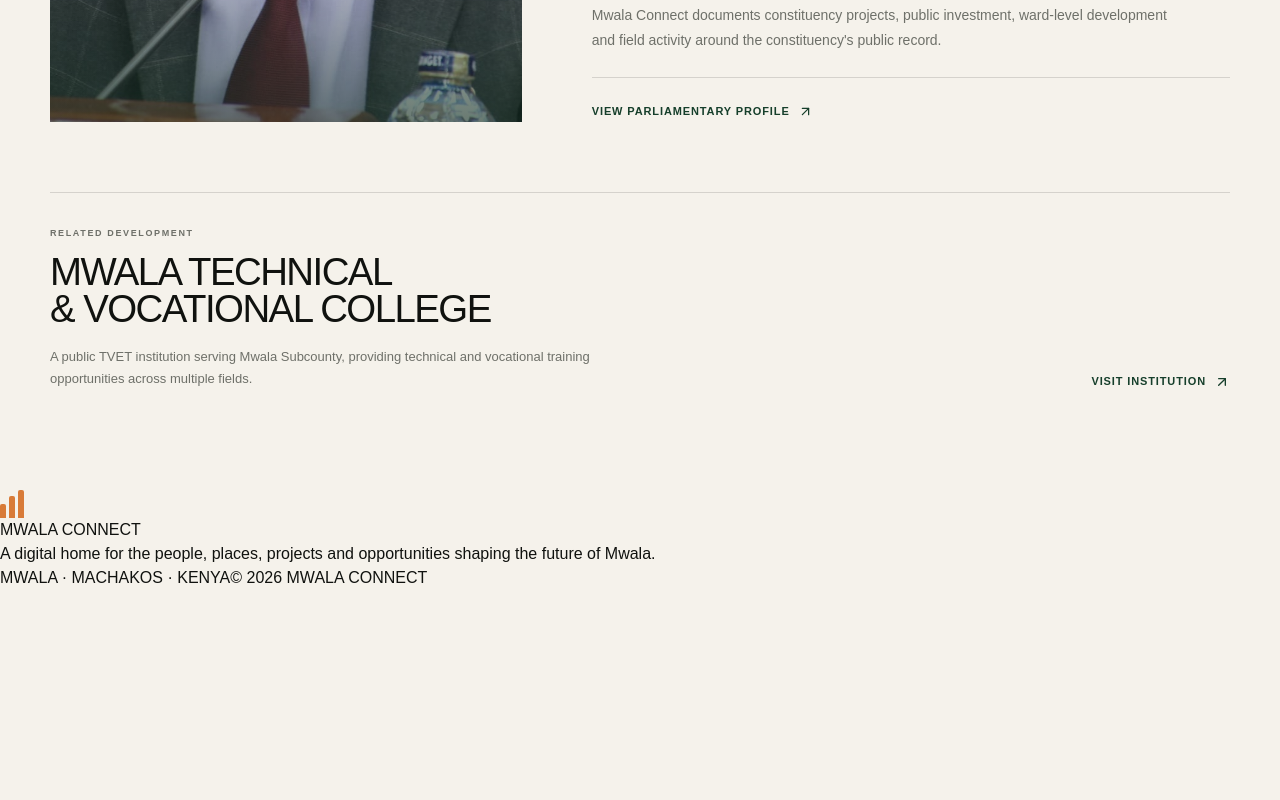
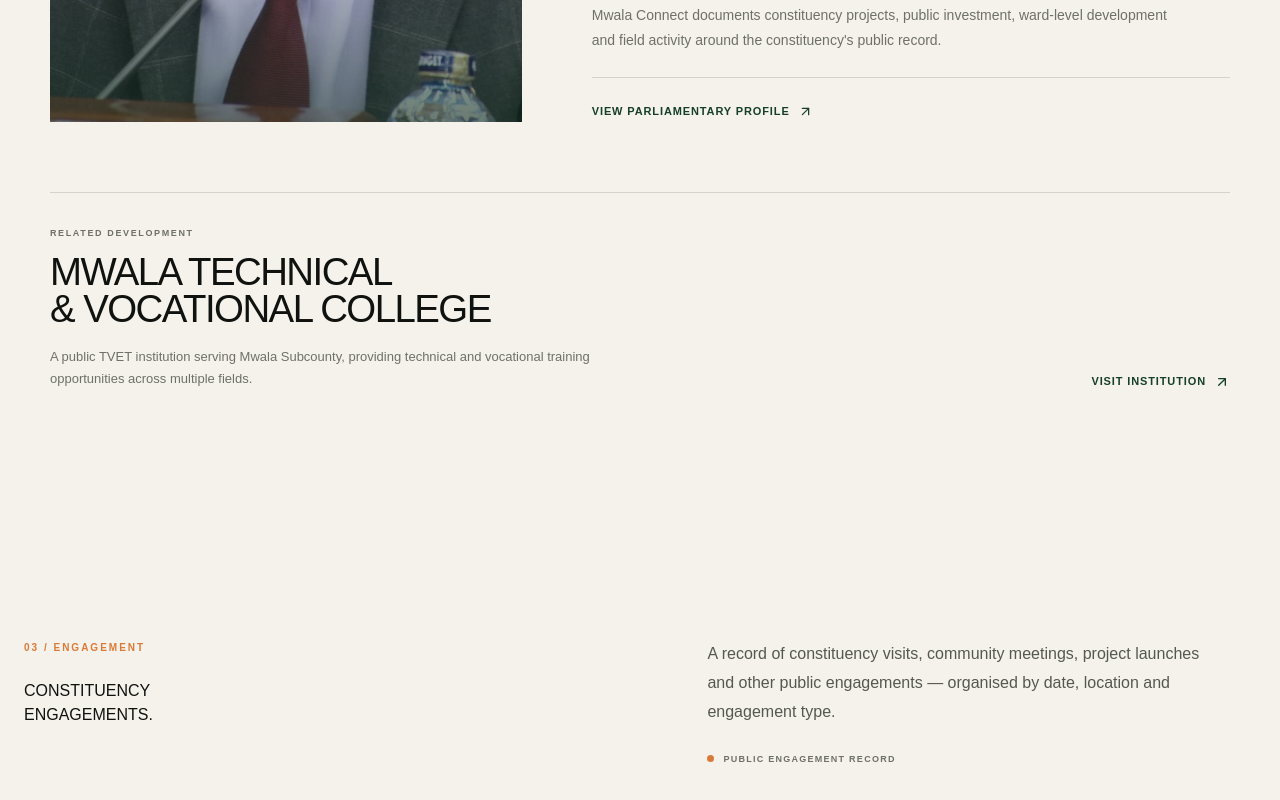
Before and after one commit to Chrisant-gif/mwala-connect, a Next.js app: page / in a window 1280 px wide. Shown: the part 11154-11954 px from the top of the page. Before the commit the page ends 11744 px from the top, so only its background shows below. Built offline with nearby package versions, Linux system fonts and the light colour scheme.

Commit message:
Add engagements section to homepage

```diff
--- a/app/page.tsx
+++ b/app/page.tsx
@@ -6,6 +6,7 @@ import Stats from "./components/Stats";
 import AllocationHistory from "./components/AllocationHistory";
 import Projects from "./components/Projects";
 import Visits from "../components/Visits";
+import Engagements from "../components/Engagements";
 
 export default function Home() {
   return (
@@ -25,6 +26,8 @@ export default function Home() {
       <Visits />
 
       <Representative />
+
+      <Engagements />
 
       <footer className="site-footer">
         <div className="footer-inner">
```
